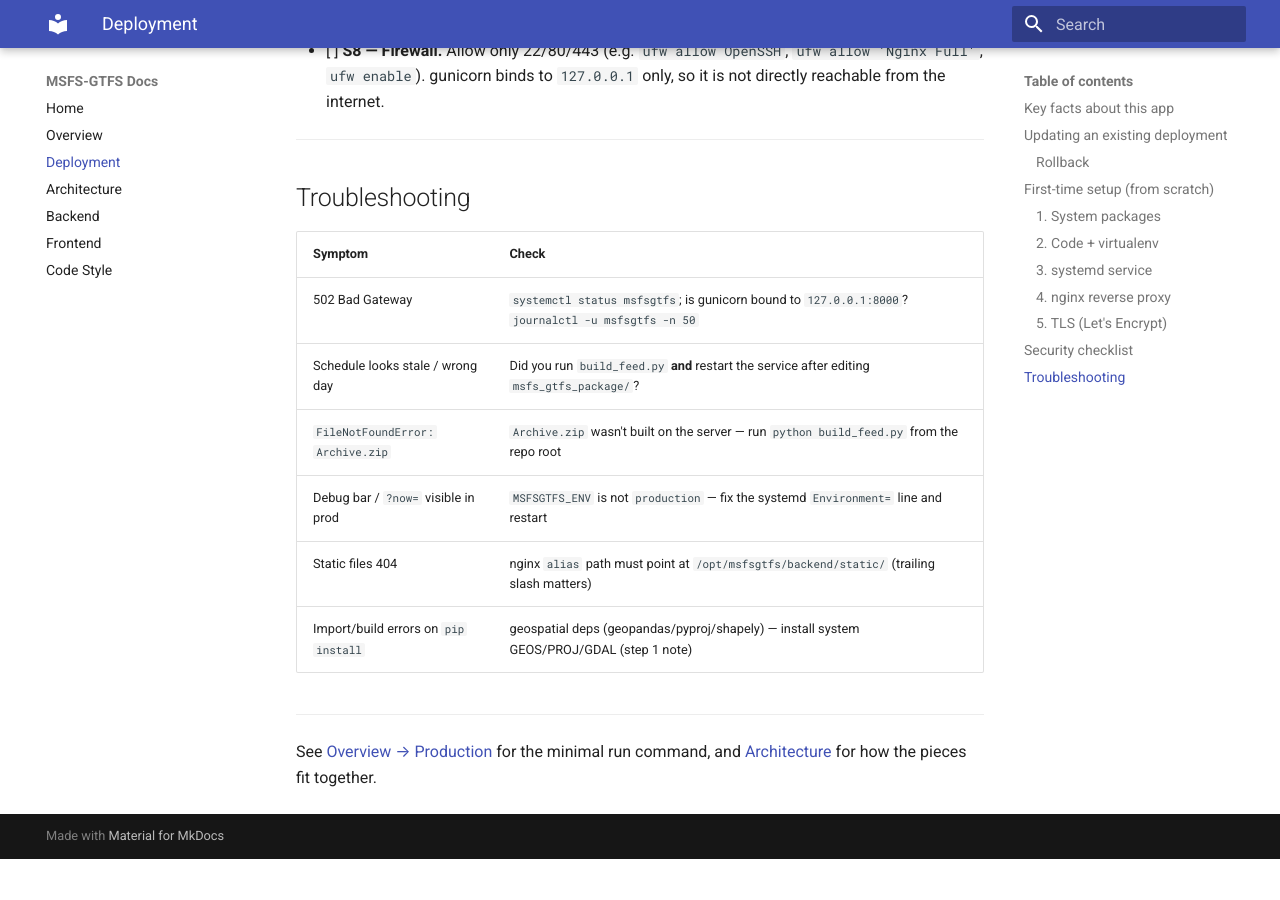
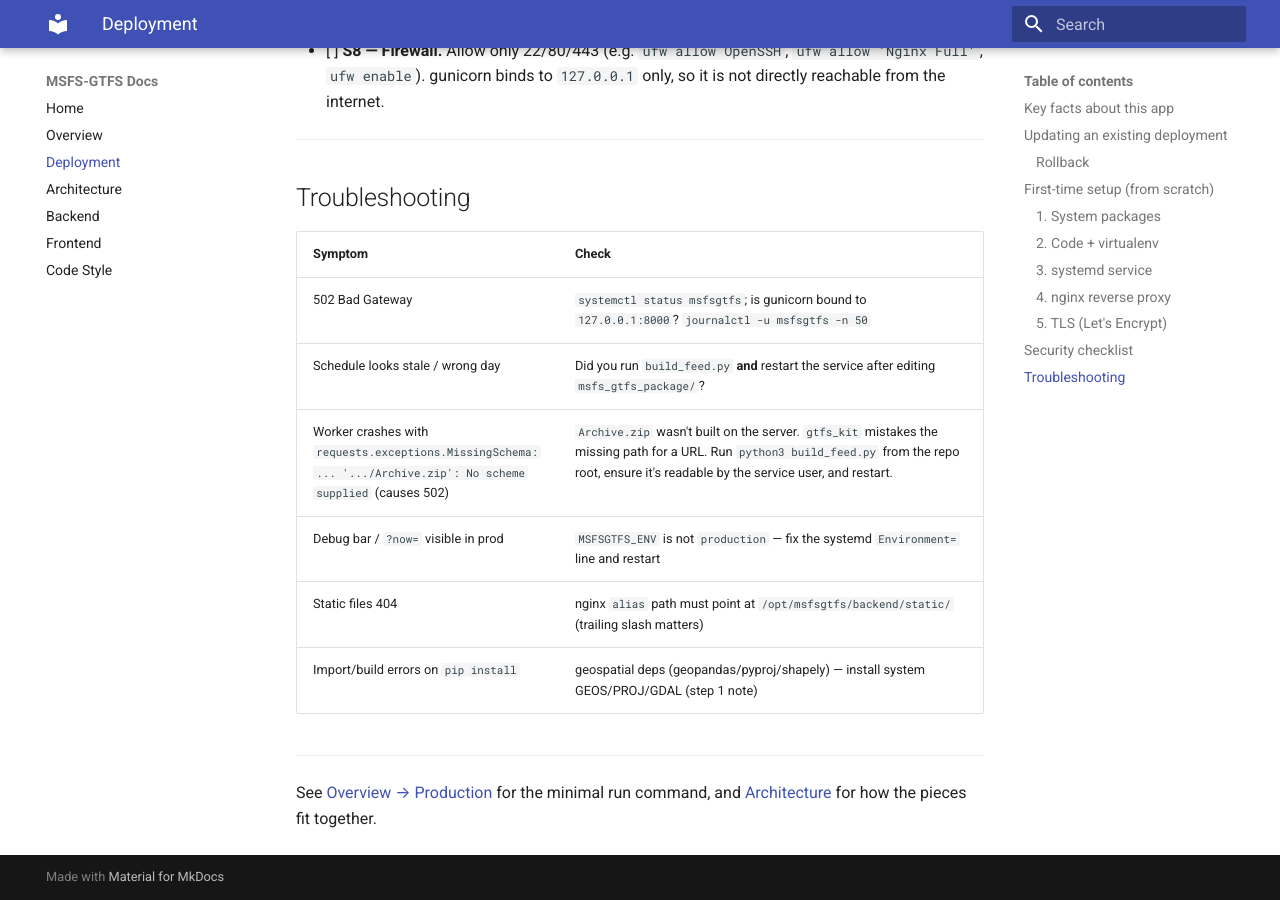
Before and after one commit to andyvwhitman/msfsgtfs, an MkDocs documentation site: the page built from docs/deployment.md, in a window 1280 px wide and 900 px high, scrolled down 4930 px. Built offline with MkDocs 1.6.1 and Material for MkDocs 9.7.7, drawn with Linux system fonts in a browser that asks for light colours; before the commit the page ends 5789 px from its top, so only the background shows below that.

Commit message:
Add nginx site config and clarify missing Archive.zip troubleshooting
Co-Authored-By: Claude Opus 5.5 <noreply@anthropic.com>

```diff
--- a/docs/deployment.md
+++ b/docs/deployment.md
@@ -242,7 +242,7 @@ deployment-time controls and hardening. See the chat/PR notes for full findings.
 | --- | --- |
 | 502 Bad Gateway | `systemctl status msfsgtfs`; is gunicorn bound to `127.0.0.1:8000`? `journalctl -u msfsgtfs -n 50` |
 | Schedule looks stale / wrong day | Did you run `build_feed.py` **and** restart the service after editing `msfs_gtfs_package/`? |
-| `FileNotFoundError: Archive.zip` | `Archive.zip` wasn't built on the server — run `python build_feed.py` from the repo root |
+| Worker crashes with `requests.exceptions.MissingSchema: ... '.../Archive.zip': No scheme supplied` (causes 502) | `Archive.zip` wasn't built on the server. `gtfs_kit` mistakes the missing path for a URL. Run `python3 build_feed.py` from the repo root, ensure it's readable by the service user, and restart. |
 | Debug bar / `?now=` visible in prod | `MSFSGTFS_ENV` is not `production` — fix the systemd `Environment=` line and restart |
 | Static files 404 | nginx `alias` path must point at `/opt/msfsgtfs/backend/static/` (trailing slash matters) |
 | Import/build errors on `pip install` | geospatial deps (geopandas/pyproj/shapely) — install system GEOS/PROJ/GDAL (step 1 note) |
```
Also changed, not shown: 1 other file.
